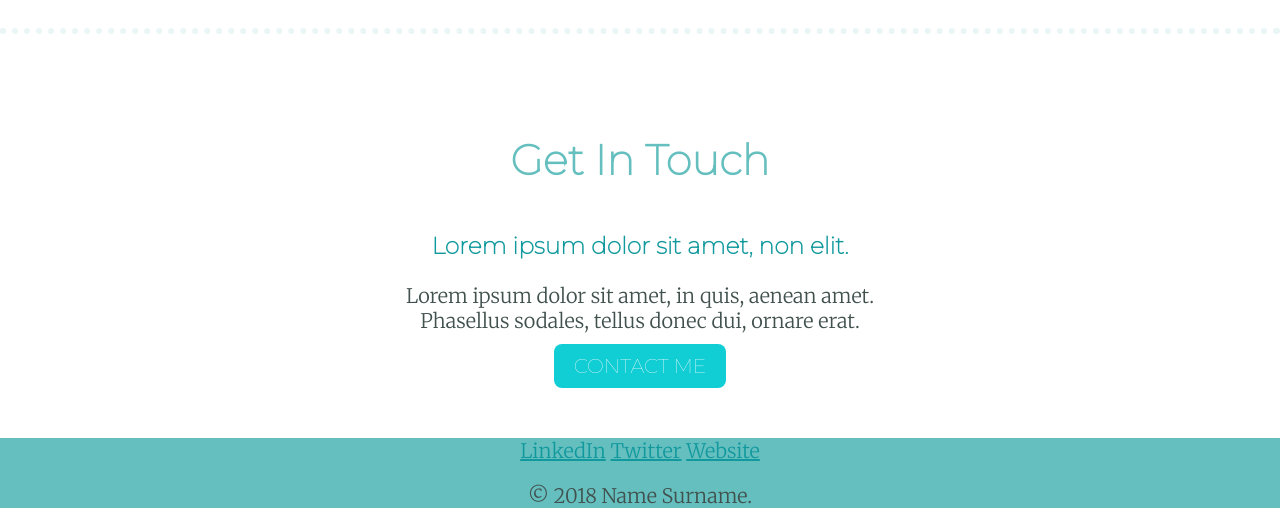
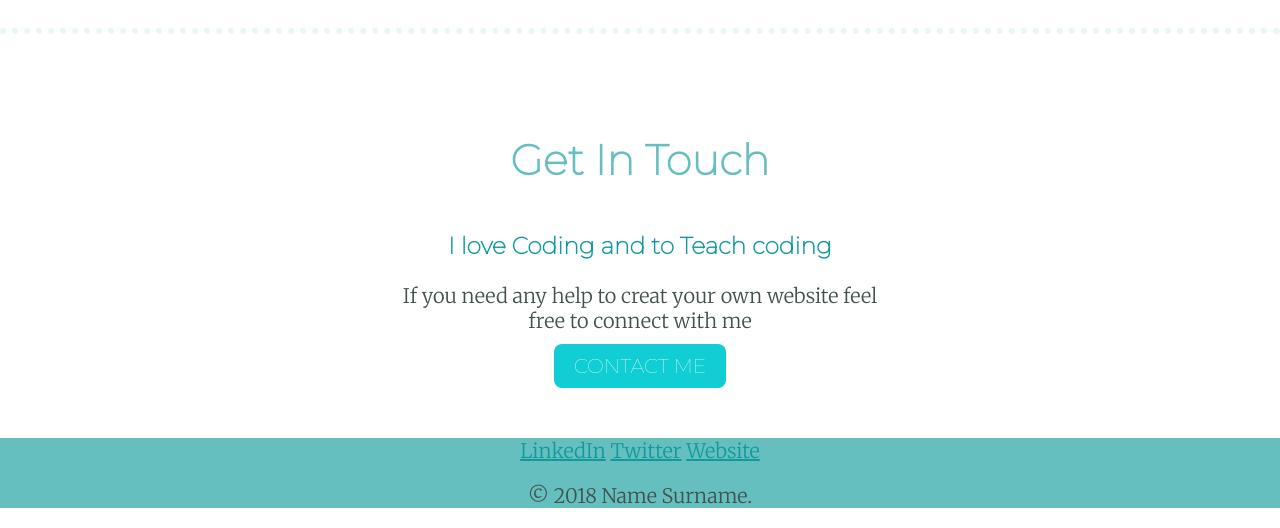
Before and after one commit to Adhitya1695/Mywebsite, a plain HTML site: page index.htm in a window 1280 px wide. Shown: the part 2034-2562 px from the top of the page. Drawn offline with Linux system fonts and the light colour scheme.

Commit message:
Update index.htm

```diff
--- a/index.htm
+++ b/index.htm
@@ -43,8 +43,8 @@
     <hr>
     <div class="contact-me">
       <h2>Get In Touch</h2>
-      <h3>Lorem ipsum dolor sit amet, non elit.</h3>
-      <p>Lorem ipsum dolor sit amet, in quis, aenean amet. Phasellus sodales, tellus donec dui, ornare erat.</p>
+      <h3>I love Coding and to Teach coding </h3>
+      <p>If you need any help to creat your own website feel free to connect with me</p>
       <a class="btn" href="mailto:name@email.com">CONTACT ME</a>
     </div>
   </div>
```
